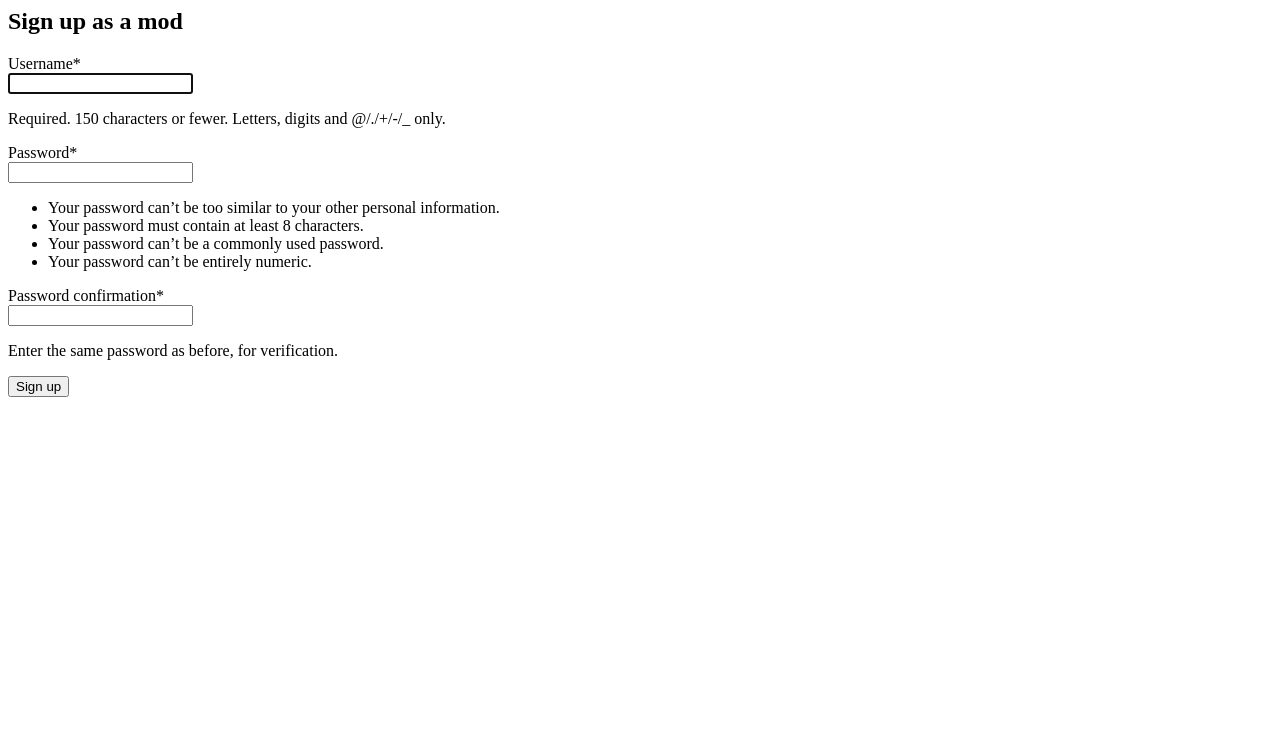
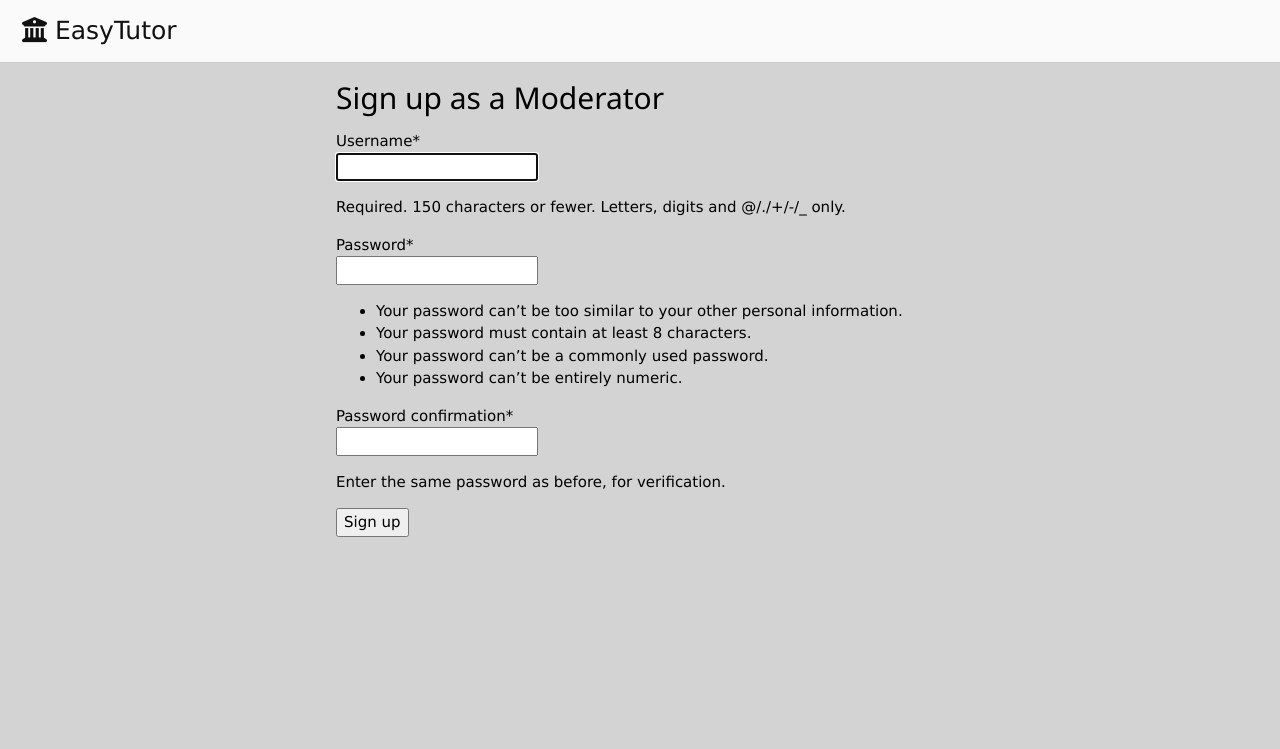
Before and after one commit to edgarp2017/EasyTutor, a Django app: page /account/teach/ in a window 1280 px wide. Shown: the top 749 px of the page. Run offline with Django 3.2, Linux system fonts and the light colour scheme; some libraries are stand-ins or nearby versions.

Commit message:
Add css
Add a little bilt of css

```diff
--- a/EasyTutor/urls.py
+++ b/EasyTutor/urls.py
@@ -21,7 +21,7 @@ from django.conf import settings
 urlpatterns = [
     path('chat/', include('chat.urls')),
     path('admin/', admin.site.urls),
-    path('', include('Tutor.urls')),
+    path('home/', include('Tutor.urls')),
     path('account/', include('Users.urls'))
 
 ] + static(settings.MEDIA_URL, document_root=settings.MEDIA_ROOT) + static(settings.STATIC_URL, document_root=settings.STATIC_ROOT)
--- a/Users/static/Users/signup_form.css
+++ b/Users/static/Users/signup_form.css
@@ -0,0 +1,62 @@
+
+.container {
+    background-color:  lightgray;
+    width: 60%;
+    padding-right: 15px;
+    padding-left: 15px;
+    margin-right: auto;
+    margin-left: auto;
+  }
+header {
+    background-color: #FAFAFA;
+    border-bottom: 1px solid #cccccc;
+    position: fixed;
+    left: 0;
+    top: 0;
+    width: 100%;
+}
+
+.navigation {
+    display: flex;
+    flex-direction: row;
+    text-align: left;
+    justify-content: left;
+    padding: 12px;
+    flex-wrap: wrap;
+    width: 155%;
+}
+
+.navigation a {
+    color: #111111;
+}
+
+.logo {
+    display: flex;
+    flex-direction: row;
+    justify-content: flex-start;
+    width: 30%;
+}
+
+.logo a {
+    font-size: 25px;
+    padding-left: 10px;
+    text-decoration: none;
+}
+
+.icons {
+    font-family: 'Amatic SC', cursive;
+    display: flex;
+    justify-content: flex-end;
+    width: 30%;
+}
+
+.icons a {
+    padding-left: 30px;
+    font-size: 25px;
+    font-weight: lighter;
+}
+
+.row{
+    margin: 50px;
+    padding: 15px;
+}
--- a/Users/views.py
+++ b/Users/views.py
@@ -33,7 +33,7 @@ class StudentSignUpView(CreateView):
     success_url = '/'
 
     def get_context_data(self, **kwargs):
-        kwargs['user_type'] = 'student'
+        kwargs['user_type'] = 'Student'
         return super().get_context_data(**kwargs)
 
     def form_valid(self, form):
@@ -47,7 +47,7 @@ class TeacherSignUpView(CreateView):
     success_url = '/'
 
     def get_context_data(self, **kwargs):
-        kwargs['user_type'] = 'mod'
+        kwargs['user_type'] = 'Moderator'
         return super().get_context_data(**kwargs)
 
     def form_valid(self, form):
--- a/templates/Users/signup_form.html
+++ b/templates/Users/signup_form.html
@@ -1,6 +1,38 @@
 {% load crispy_forms_tags %}
+{% load static %}
+{% block content %}
+<html lang="en">
+<head>
+    <meta charset="UTF-8">
+    <meta name="viewport" content="width=device-width, initial-scale=1.0">
+    <script src="https://kit.fontawesome.com/9c3fd62c76.js" crossorigin="anonymous"></script>
+    <title>Easy Tutor</title>
+    <link rel = "icon" href = " https://vignette.wikia.nocookie.net/pokemontowerdefensethree/images/f/f3/Squirtle.jpg/revision/latest?cb=20160806214440"
+        type = "image/x-icon">
 
-{% block content %}
+</head>
+<body class = "container">
+
+    <link rel="stylesheet" href="{% static 'Users/Signup_form.css' %}">
+    <link rel="stylesheet" href="https://www.w3schools.com/w3css/4/w3.css">
+    <link rel="stylesheet" href="https://fonts.googleapis.com/css?family=Lato">
+    <link rel="stylesheet" href="https://fonts.googleapis.com/css?family=Montserrat">
+    <link rel="stylesheet" href="https://cdnjs.cloudflare.com/ajax/libs/font-awesome/4.7.0/css/font-awesome.min.css">
+
+
+    <header>
+        <div class="navigation">
+            <div class="logo">
+                <a href="/">
+                    <i class="fas fa-university"></i>
+                    EasyTutor
+                </a>
+            </div>
+
+        </div>
+
+    </header>
+
   <div class="row">
     <div class="col-md-8 col-sm-10 col-12">
       <h2>Sign up as a {{ user_type }}</h2>
@@ -12,4 +44,7 @@
       </form>
     </div>
   </div>
+
+  </body>
+</html>
 {% endblock %}
```
Also changed, not shown: Users/static/Users/signup.css (+47 -0 lines), templates/Users/signup.html (+42 -2 lines).
